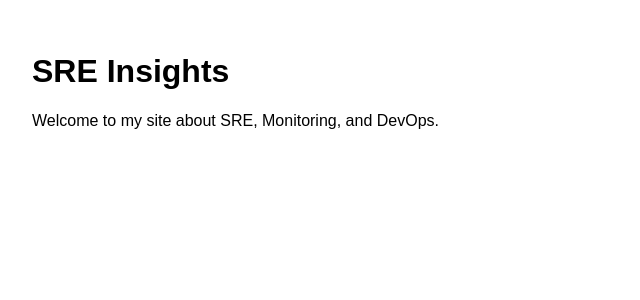
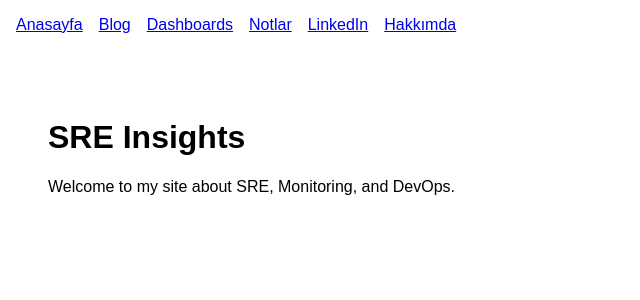
Before and after one commit to serkansevincus1/sre-insights, a Next.js app: page / in a window 1280 px wide. Shown: the top 300 px of the page, without its empty margins (0-640 px from the left). Built offline with nearby package versions, Linux system fonts and the light colour scheme.

Commit message:
Update layout.js

```diff
--- a/app/layout.js
+++ b/app/layout.js
@@ -6,7 +6,19 @@ export const metadata = {
 export default function RootLayout({ children }) {
   return (
     <html lang="en">
-      <body style={{ margin: 0, padding: 0 }}>{children}</body>
+      <body style={{ margin: 0, padding: "1rem", fontFamily: "sans-serif" }}>
+        <header style={{ marginBottom: "2rem" }}>
+          <nav style={{ display: "flex", gap: "1rem" }}>
+            <a href="/">Anasayfa</a>
+            <a href="/blog">Blog</a>
+            <a href="/dashboards">Dashboards</a>
+            <a href="/notes">Notlar</a>
+            <a href="/posts">LinkedIn</a>
+            <a href="/about">Hakkımda</a>
+          </nav>
+        </header>
+        {children}
+      </body>
     </html>
   );
 }
```
